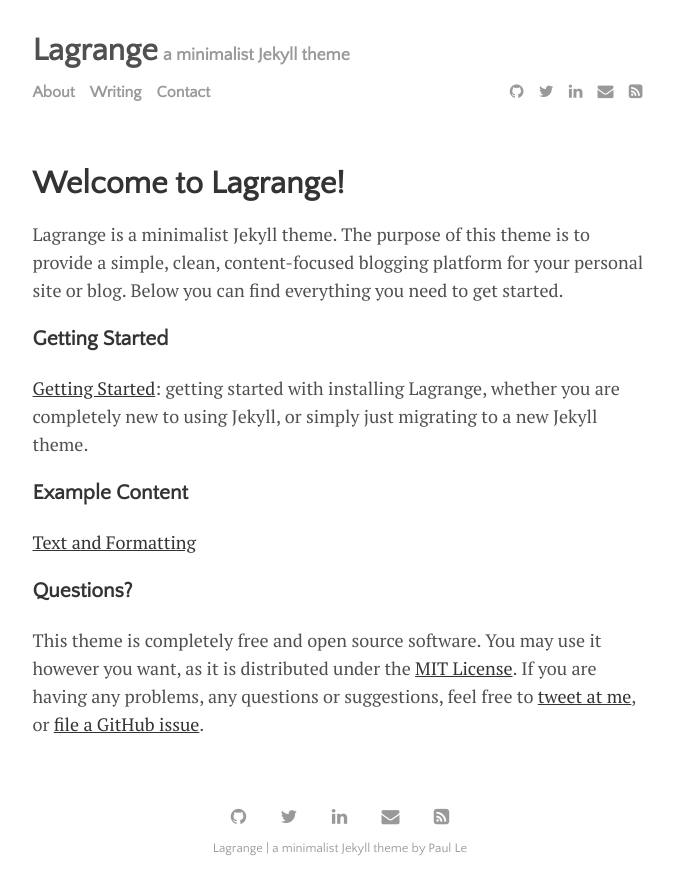
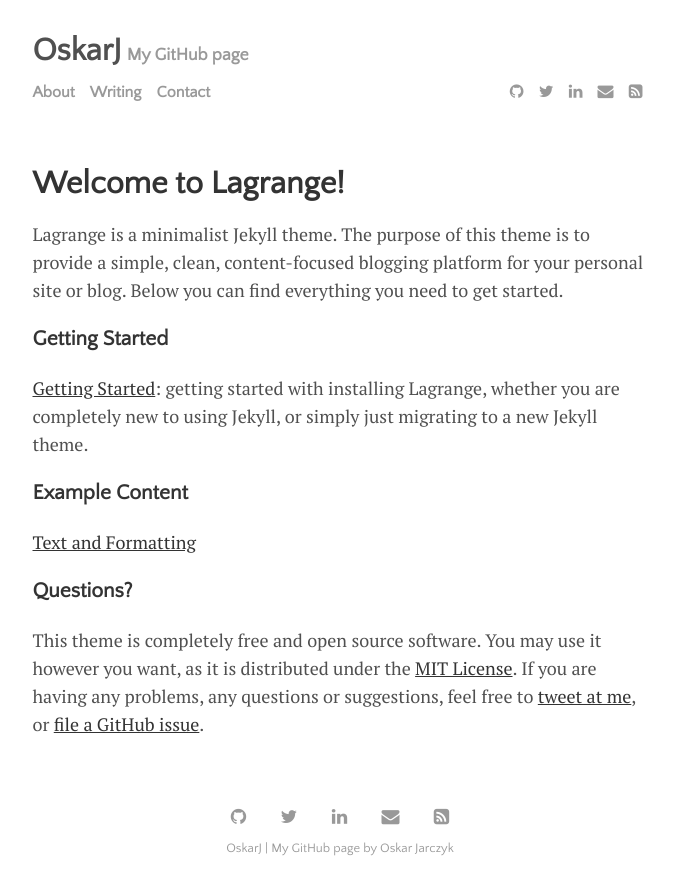
Before and after one commit to oskar-j/oskar-j.github.io, a Jekyll site: the page built from menu/about.md, in a window 1280 px wide. Shown: the top 895 px of the page, without its empty margins (300-974 px from the left). Built offline with Jekyll 4.4.1, drawn with Linux system fonts in a browser that asks for light colours.

Commit message:
changed title

```diff
--- a/_config.yml
+++ b/_config.yml
@@ -20,9 +20,9 @@ permalink:           /:title
 plugins:             [jekyll-paginate, jekyll-sitemap, jekyll-feed, jekyll-seo-tag]
 
 # Customise atom feed settings (this is where Jekyll-Feed gets configuration information)
-title:		           'Lagrange'
-description:	       'a minimalist Jekyll theme'
-author:              'Paul Le'
+title:		           'OskarJ'
+description:	       'My GitHub page'
+author:              'Oskar Jarczyk'
 
 # RSS 2.0 can be used instead of Atom by uncommenting following two lines
 #feed:
```
